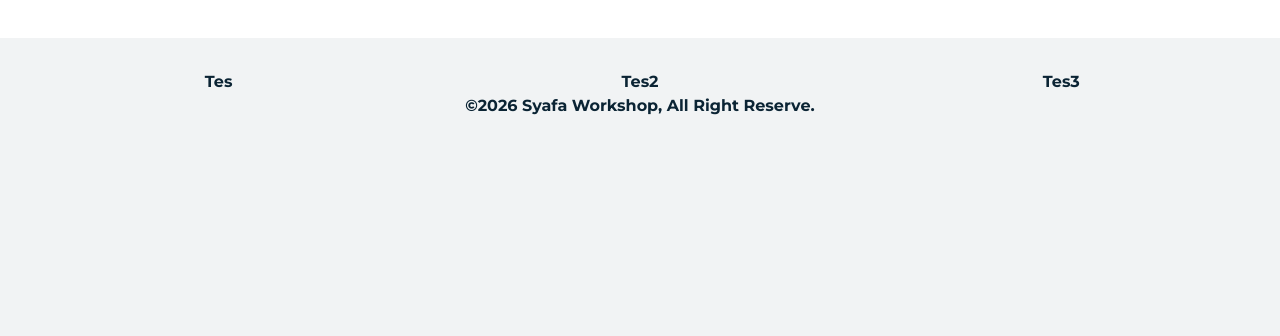
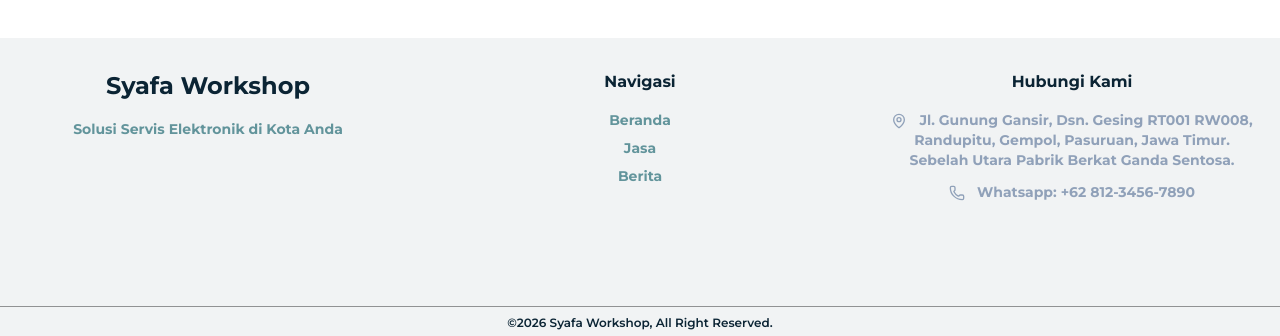
Before and after one commit to ArifDev-coder/repairman-electronic, a Next.js app: page / in a window 1280 px wide. Shown: the part 3485-3821 px from the top of the page. Before the commit the page ends 3635 px from the top, so only its background shows below. Built offline with nearby package versions, Linux system fonts and the light colour scheme.

Commit message:
Adding Footer and move some folder to improve readbility

```diff
--- a/components/custom/footer.tsx
+++ b/components/custom/footer.tsx
@@ -1,17 +1,74 @@
+import Link from "next/link";
+
+import { Phone, MapPin } from "lucide-react";
+
 export default function Footer() {
   return (
     <footer className="w-full">
       <div className="max-w-7xl mx-auto px-4 py-8 text-center font-bold">
-        <div className="grid grid-cols-1
-        md:grid-cols-3 flex gap-4">
-          <div>Tes</div>
-          <div>Tes2</div>
-          <div>Tes3</div>
+        <div
+          className="grid grid-cols-1
+        md:grid-cols-3 gap-12 mb-12"
+        >
+          <div className="flex flex-col gap-4">
+            <h2 className="text-2xl font-bold">Syafa Workshop</h2>
+            <p className="text-sm text-brand-teal leading-relaxed">
+              Solusi Servis Elektronik di Kota Anda
+            </p>
+          </div>
+          <div>
+            <h3 className="font-bold mb-4">Navigasi</h3>
+            <ul className="flex flex-col gap-2 text-sm text-brand-teal">
+              <li className="">
+                <Link
+                  href="/"
+                  className={`hover:text-brand-teal/80 hover:underline`}
+                >
+                  Beranda
+                </Link>
+              </li>
+              <li>
+                <Link
+                  href="/jasa"
+                  className="hover:text-brand-teal/80 hover:underline"
+                >
+                  Jasa
+                </Link>
+              </li>
+              <li>
+                <Link
+                  href="/berita"
+                  className="hover:text-brand-teal/80 hover:underline"
+                >
+                  Berita
+                </Link>
+              </li>
+            </ul>
+          </div>
+          <div>
+            <h3 className="font-bold mb-4">Hubungi Kami</h3>
+            <ul className="flex flex-col gap-3 text-sm text-slate-400">
+              <li>
+                <MapPin className="inline mr-2 w-4 h-4" /> Jl. Gunung Gansir,
+                Dsn. Gesing RT001 RW008, Randupitu, Gempol, Pasuruan, Jawa
+                Timur. <p>Sebelah Utara Pabrik Berkat Ganda Sentosa.</p>{" "}
+              </li>
+              <li>
+                <Phone className="inline mr-2 w-4 h-4" /> Whatsapp:{" "}
+                <a
+                  href="https://wa.me/6281231829437"
+                  className="hover:text-brand-teal/60 hover:underline"
+                >
+                  +62 812-3456-7890
+                </a>
+              </li>
+            </ul>
+          </div>
         </div>
-        <span className="w-full text-center">
-          &copy;2026 Syafa Workshop, All Right Reserve.
-        </span>
       </div>
+      <span className="w-full text-center mt-6 py-2 block text-xs font-semibold border-t-black/40 border-t">
+        &copy;{new Date().getFullYear()} Syafa Workshop, All Right Reserved.
+      </span>
     </footer>
   );
 }
--- a/components/custom/promotion.tsx
+++ b/components/custom/promotion.tsx
@@ -12,7 +12,7 @@ export default function Promotion() {
           <p>Gratis biaya pengecekan! Bayar hanya jika unit diperbaiki.</p>
         </div>
         <div>
-            <Link href="https://wa.me/62xxxxxxxxx" className="mt-6 px-5 inline-block bg-brand-steel py-3 text-white rounded-xl  font-semibold hover:bg-brand-steel/90 transition duration-300 active:scale-95 active:translate-y-1 shadow-sm active:shadow-inner" target="_blank">
+            <Link href="https://wa.me/6281231829437" className="mt-6 px-5 inline-block bg-brand-steel py-3 text-white rounded-xl  font-semibold hover:bg-brand-steel/90 transition duration-300 active:scale-95 active:translate-y-1 shadow-sm active:shadow-inner" target="_blank">
                 Hubungi Sekarang.
             </Link>
         </div>
```
Also changed, not shown: app/page.tsx (+4 -4 lines), app/home/hero.tsx (renamed from app/hero.tsx), app/home/layananhome.tsx (renamed from app/layananhome.tsx), app/home/review.tsx (renamed from app/review.tsx), app/home/visimisi.tsx (renamed from app/visimisi.tsx).
